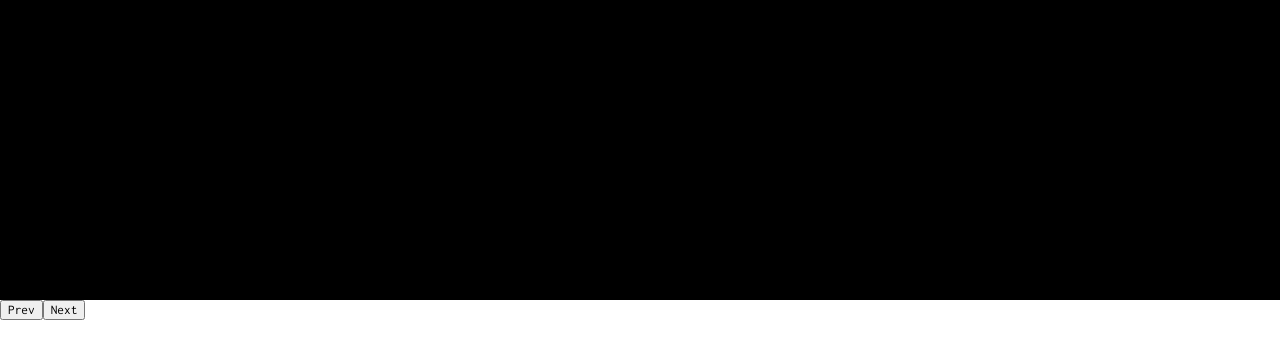
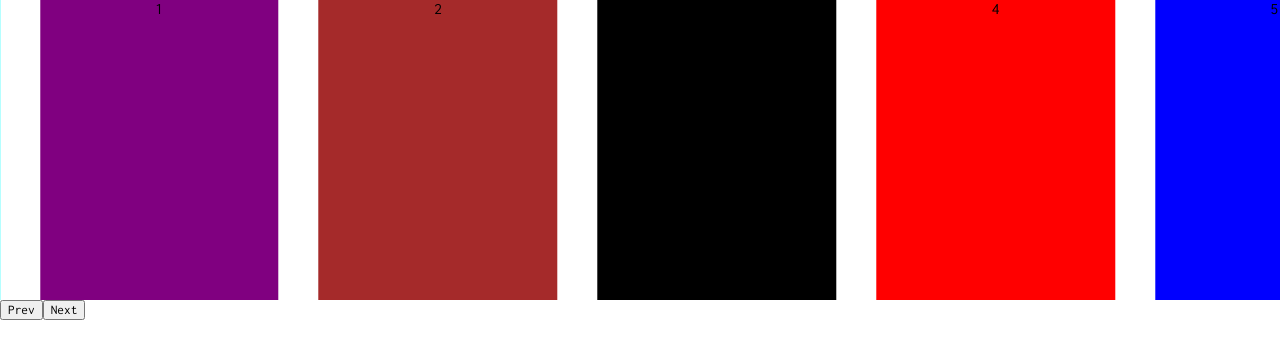
Before and after one commit to jjtjs159-jg/factory_jg, a React (Create React App) app: page /gallery in a window 1280 px wide. Shown: the top 358 px of the page. Built offline with nearby package versions, Linux system fonts and the light colour scheme.

Commit message:
slot 개수에 따른 자동 width, next, prev 진행 중

```diff
--- a/src/containers/Gallery/index.tsx
+++ b/src/containers/Gallery/index.tsx
@@ -63,29 +63,29 @@ const itemList = [
 
 const index: FunctionComponent<Props> = ({
     delay = 350,
-    showsPerRow = 1,
+    showsPerRow = 4,
     padding = 20,
-    showsNextSize = '5%'
+    showsNextSize = 5, // percentage
 }) => {
 
-    const winX = window.innerWidth;
-
-    const calculatedMargin = `${(padding * 2) * (showsPerRow + 1)}px`;
-    console.log(calculatedMargin)
-    const widtha = !padding ? `${100 / showsPerRow}%` : `calc(((100% - ${calculatedMargin}) / 2) - ${showsNextSize})`;
+    const winX = window.innerWidth; // 1920
 
     const width = `${100 / showsPerRow}%`;
 
-    // const firstFrames = [itemList[0]];
+    const wid = 100 / showsPerRow;
+    const moveSize = 100 / (itemList.length + (showsPerRow * (showsPerRow + 2)));
+    const slideWidthPX = winX * (wid - moveSize) / 100 - (padding * 2);
+
     const firstFrames = itemList.slice(0, showsPerRow);
-    // const lastOfItemList = [itemList[itemList.length - 1]];
     const lastframes = itemList.slice(itemList.length - showsPerRow, itemList.length);
     const concatenatedList = lastframes.concat(itemList, firstFrames);
 
     const initialState: State = {
         dir: 'NEXT',
-        idx: itemList.length - 1,
-        transform: `translate3d(calc(-${width} * ${itemList.length}), 0px, 0px)`,
+        // idx: itemList.length - 1,
+        idx: 0,
+        // transform: `translate3d(calc(-${width} * ${itemList.length}), 0px, 0px)`,
+        transform: `translate3d(calc(-${slideWidthPX + padding}px), 0px, 0px)`,
         transitionDuration: `${delay}ms`,
         isAnimating: false,
     };
@@ -94,19 +94,23 @@ const index: FunctionComponent<Props> = ({
         switch (action.type) {
             case 'PREV':
                 const absIdx = Math.abs(state.idx);
+                const prevMoveSize = (slideWidthPX + padding) * (absIdx) + (padding * (absIdx + 1));
                 return {
                     dir: 'PREV',
                     isAnimating: true,
                     idx: state.idx - 1,
-                    transform: action.transform || `translate3d(calc(-${width} * (${absIdx})), 0px, 0px)`,
+                    // transform: action.transform || `translate3d(calc(-${width} * (${absIdx})), 0px, 0px)`,
+                    transform: action.transform || `translate3d(-${prevMoveSize}px, 0px, 0px)`,
                     transitionDuration: action.transitionDuration || `${delay}ms`,
                 };
             case 'NEXT':
+                const nextMoveSize = (slideWidthPX + padding) * (state.idx + 2) + (padding * (state.idx + 1));
                 return {
                     dir: 'NEXT',
                     isAnimating: true,
                     idx: state.idx + 1,
-                    transform: action.transform || `translate3d(calc(-${width} * (${state.idx + 2})), 0px, 0px)`,
+                    // transform: action.transform || `translate3d(calc(-${width} * (${state.idx + 2})), 0px, 0px)`,
+                    transform: action.transform || `translate3d(-${nextMoveSize}px, 0px, 0px)`,
                     transitionDuration: action.transitionDuration || `${delay}ms`,
                 };
             case 'RESET':
@@ -165,7 +169,7 @@ const index: FunctionComponent<Props> = ({
                 dispatch({
                     type: 'RESET',
                     idx: 0,
-                    transform: `translate3d(-${width}, 0px, 0px)`,
+                    transform: `translate3d(calc(-${width}), 0px, 0px)`,
                     transitionDuration: '0ms',
                 });
             }, delay);
@@ -209,9 +213,10 @@ const index: FunctionComponent<Props> = ({
                                 className={cx('slot')}
                                 style={{
                                     backgroundColor: item.backgroundColor,
-                                    minWidth: `${width}`,
-                                    // minWidth: `calc(${width} - ${padding * 2}px)`,
-                                    // margin: `0px ${padding}px`
+                                    // minWidth: `${width}`,
+                                    // minWidth: `${slideWidth}%`,
+                                    minWidth: `${slideWidthPX}px`,
+                                    margin: `0px ${padding}px`
                                 }}
                             >
                                 {i}
```
